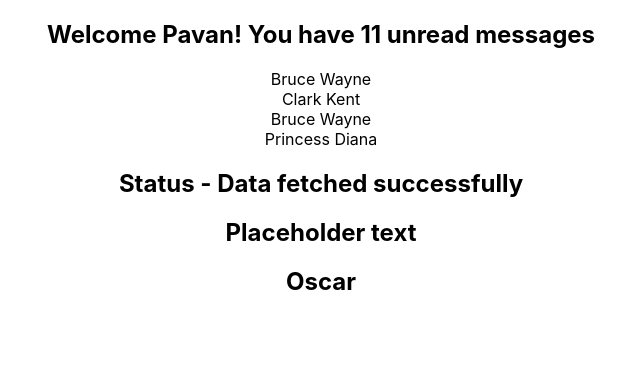
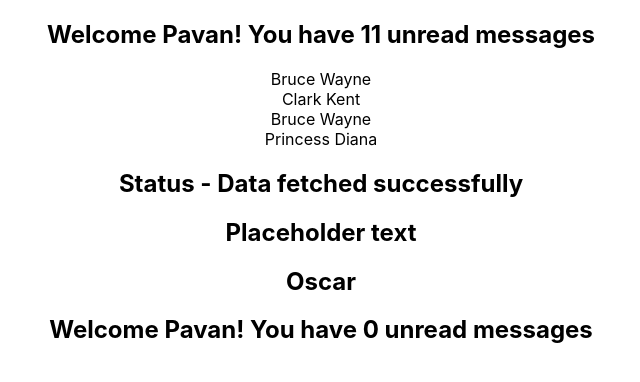
Before and after one commit to SAIKUMAR124/react-typescript-demo, a React (Create React App) app: page / in a window 1280 px wide. Shown: the top 382 px of the page, without its empty margins (319-959 px from the left). Built offline with nearby package versions, Linux system fonts and the light colour scheme.

Commit message:
Optional and default

```diff
--- a/src/App.tsx
+++ b/src/App.tsx
@@ -38,6 +38,8 @@ function App() {
       <Oscar>
         <Heading>Oscar</Heading>
       </Oscar>
+
+      <Greet name="Pavan" isLoggedIn={true} />
     </div>
   );
 }
--- a/src/Components/Greet.tsx
+++ b/src/Components/Greet.tsx
@@ -1,15 +1,17 @@
 type GreetProps = {
   name: string;
-  messageCount: number;
+  messageCount?: number;
   isLoggedIn: boolean;
 };
 
 const Greet = (props: GreetProps) => {
+  const { messageCount = 0 } = props
+
   return (
     <div>
       <h2>
         {props.isLoggedIn
-          ? `Welcome ${props.name}! You have ${props.messageCount} unread messages`
+          ? `Welcome ${props.name}! You have ${messageCount} unread messages`
           : "Welcome Guest"}
       </h2>
     </div>
```
